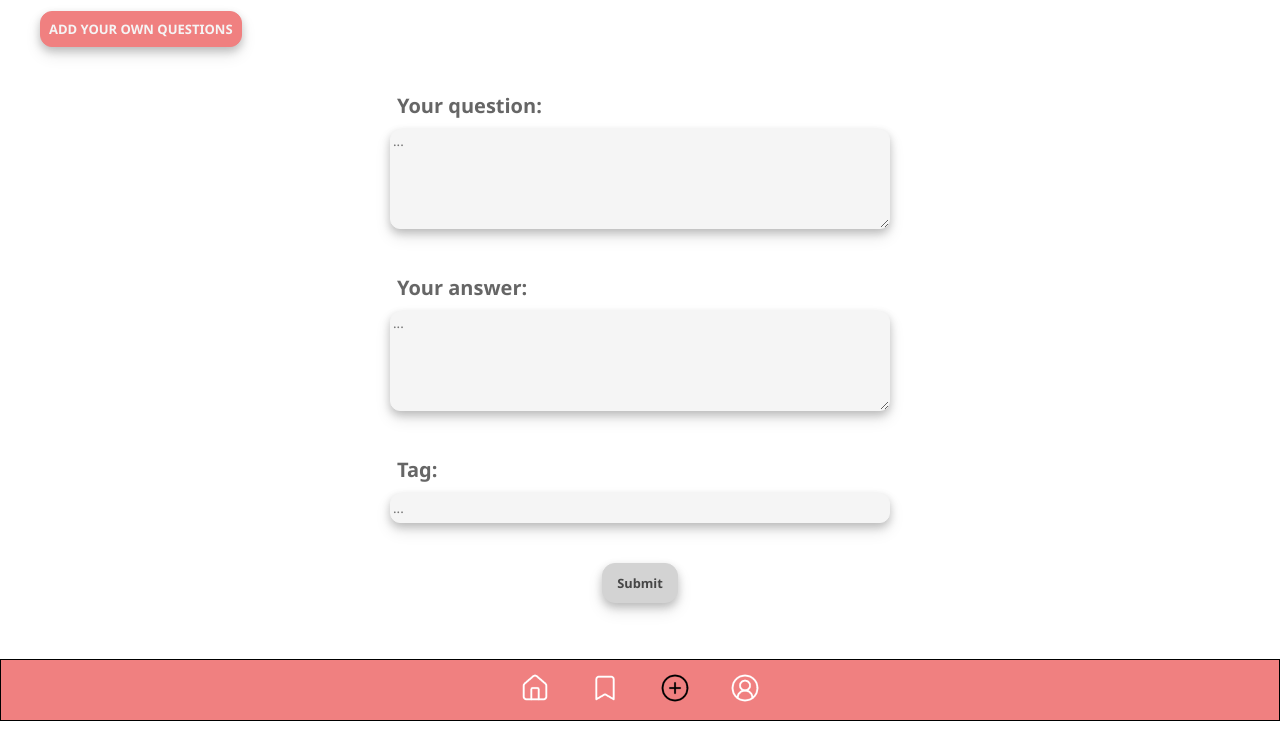
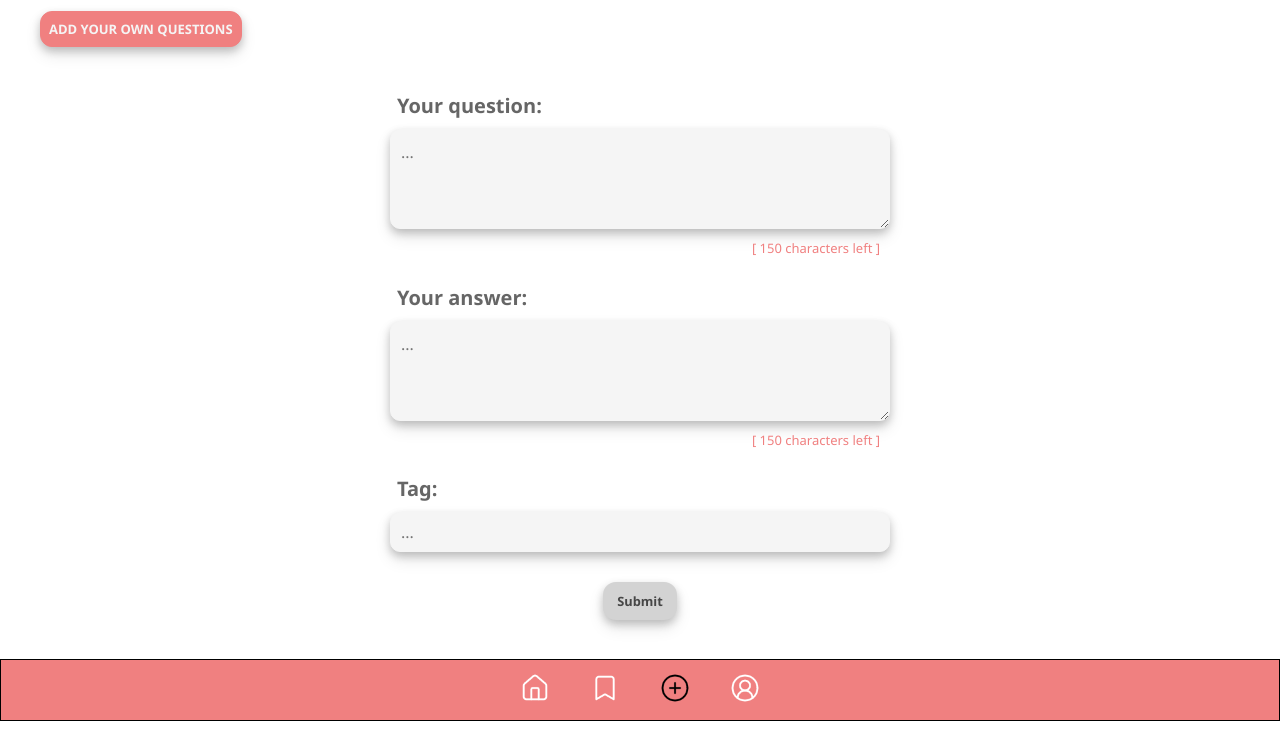
Before and after one commit to codebypaulina/paulinaczeschla-quiz-app, a plain HTML site: page form.html in a window 1280 px wide. Shown: the part 79-826 px from the top of the page. Drawn offline with Linux system fonts and the light colour scheme.

Commit message:
added form field text counter

```diff
--- a/components/button.css
+++ b/components/button.css
@@ -1,6 +1,6 @@
 .button--show-answer,
 .submit-button {
-  border: solid 1px lightgrey;
+  border: none;
   border-radius: 13px;
   padding: 10px 14px;
   font-size: 0.8rem;
--- a/components/form.css
+++ b/components/form.css
@@ -27,7 +27,8 @@ label {
 }
 
 textarea {
-  margin-bottom: 45px;
+  margin: 0 0 10px 0;
+  padding: 10px;
   box-shadow: 0 4px 8px rgba(0, 0, 0, 0.2), 0 8px 16px rgba(0, 0, 0, 0.1);
   background-color: whitesmoke;
   border: 2px;
@@ -35,17 +36,32 @@ textarea {
   border-radius: 10px;
   width: 100%;
   height: 100px;
+  font-size: 16px;
+  color: #666666;
+  line-height: 1.5;
 }
 
 input {
-  margin-bottom: 20px;
+  margin: 0 0 10px 0;
+  padding: 10px;
   box-shadow: 0 4px 8px rgba(0, 0, 0, 0.2), 0 8px 16px rgba(0, 0, 0, 0.1);
   background-color: whitesmoke;
   border: 2px;
   width: 100%;
-  height: 30px;
+  height: 40px;
   border: 1px solid whitesmoke;
   border-radius: 10px;
+  font-size: 16px;
+  color: #666666;
+  line-height: 1.5;
+}
+
+.character-count {
+  font-size: 13px;
+  color: lightcoral;
+  line-height: 1.5;
+  align-self: flex-end;
+  margin: 0 10px 25px 0;
 }
 
 .submit-button {
--- a/form.html
+++ b/form.html
@@ -28,22 +28,36 @@
             <textarea
               id="your-question"
               name="question"
-              minlength=""
-              maxlength=""
+              minlength="4"
+              maxlength="150"
               placeholder="..."
+              data-js="input-question"
             ></textarea>
+            <small class="character-count"
+              >[ <span data-js="amount-left-question"></span> characters left ]
+            </small>
 
             <label for="your-answer">Your answer:</label>
             <textarea
               id="your-answer"
               name="answer"
-              minlength=""
-              maxlength=""
+              minlength="4"
+              maxlength="150"
               placeholder="..."
+              data-js="input-answer"
             ></textarea>
+            <small class="character-count"
+              >[ <span data-js="amount-left-answer"></span> characters left ]
+            </small>
 
             <label for="tag">Tag:</label>
-            <input id="tag" type="text" name="tag" placeholder="..." />
+            <input
+              id="tag"
+              type="text"
+              name="tag"
+              placeholder="..."
+              maxlength="30"
+            />
           </fieldset>
 
           <button type="submit" class="submit-button">Submit</button>
--- a/form.js
+++ b/form.js
@@ -1,3 +1,5 @@
+/******************************** CREATE CARDS  ********************************/
+
 const form = document.querySelector('[data-js="form"]');
 const newCardContainer = document.querySelector(
   '[data-js="new-card-container"]'
@@ -15,7 +17,7 @@ form.addEventListener("submit", (event) => {
   const answer = data.answer;
   const tag = data.tag;
 
-  /**************************** DOM elements for card ****************************/
+  // ------------- DOM elements for card ------------- //
   const liElementCard = document.createElement("li");
   liElementCard.classList.add("card");
 
@@ -34,7 +36,7 @@ form.addEventListener("submit", (event) => {
 
   const questionElement = document.createElement("h3");
   questionElement.classList.add("card-question");
-  questionElement.textContent = question; // ----------------------------------- QUESTION
+  questionElement.textContent = question; // ---------------------- QUESTION
   liElementCard.appendChild(questionElement);
 
   const answerButton = document.createElement("button");
@@ -48,7 +50,7 @@ form.addEventListener("submit", (event) => {
   const answerElement = document.createElement("p");
   answerElement.classList.add("card-answer", "hidden");
   answerElement.setAttribute("data-js", "card-answer"); // data-js nötig?
-  answerElement.textContent = answer; // ----------------------------------------- ANSWER
+  answerElement.textContent = answer; // ----------------------------- ANSWER
   liElementCard.appendChild(answerElement);
 
   const ulElementCategories = document.createElement("ul");
@@ -56,8 +58,74 @@ form.addEventListener("submit", (event) => {
   liElementCard.appendChild(ulElementCategories);
 
   const categoryItem = document.createElement("li");
-  categoryItem.textContent = tag; // ------------------------------------------------ TAG
+  categoryItem.textContent = tag; // ------------------------------------ TAG
   ulElementCategories.appendChild(categoryItem);
 
   newCardContainer.appendChild(liElementCard);
 });
+
+/*******************************************************************************/
+/*******************************************************************************/
+
+/********************************* TEXT COUNTER ********************************/
+/************************************ LONG *************************************
+
+// ------ QUESTION
+const questionElement = document.querySelector('[data-js="input-question"]');
+const maxLengthQuestion = questionElement.getAttribute("maxlength");
+const amountLeftQuestion = document.querySelector(
+  '[data-js="amount-left-question"]'
+);
+
+const updateAmountLeftQuestion = (value) => {
+  amountLeftQuestion.innerText = value;
+};
+
+updateAmountLeftQuestion(maxLengthQuestion);
+
+questionElement.addEventListener("input", () => {
+  updateAmountLeftQuestion(maxLengthQuestion - questionElement.value.length);
+});
+
+// ------ ANSWER
+const answerElement = document.querySelector('[data-js="input-answer"]');
+const maxLengthAnswer = answerElement.getAttribute("maxlength");
+const amountLeftAnswer = document.querySelector(
+  '[data-js="amount-left-answer"]'
+);
+
+const updateAmountLeftAnswer = (value) => {
+  amountLeftAnswer.innerText = value;
+};
+
+updateAmountLeftAnswer(maxLengthAnswer);
+
+answerElement.addEventListener("input", () => {
+  updateAmountLeftAnswer(maxLengthAnswer - answerElement.value.length);
+});
+
+/*******************************************************************************/
+/********************************* TEXT COUNTER ********************************/
+/************************************ SHORT ************************************/
+
+const updateAmountLeft = (inputType) => {
+  const inputElement = document.querySelector(`[data-js="input-${inputType}"]`);
+  const amountLeftElement = document.querySelector(
+    `[data-js="amount-left-${inputType}"]`
+  );
+  const maxLength = inputElement.getAttribute("maxlength");
+
+  // Anzeige maxlength
+  amountLeftElement.innerText = maxLength;
+
+  // Eventlistener
+  inputElement.addEventListener("input", () => {
+    amountLeftElement.innerText = maxLength - inputElement.value.length;
+  });
+};
+
+// characters left aktualisieren
+updateAmountLeft("question");
+updateAmountLeft("answer");
+
+/*******************************************************************************/
```
